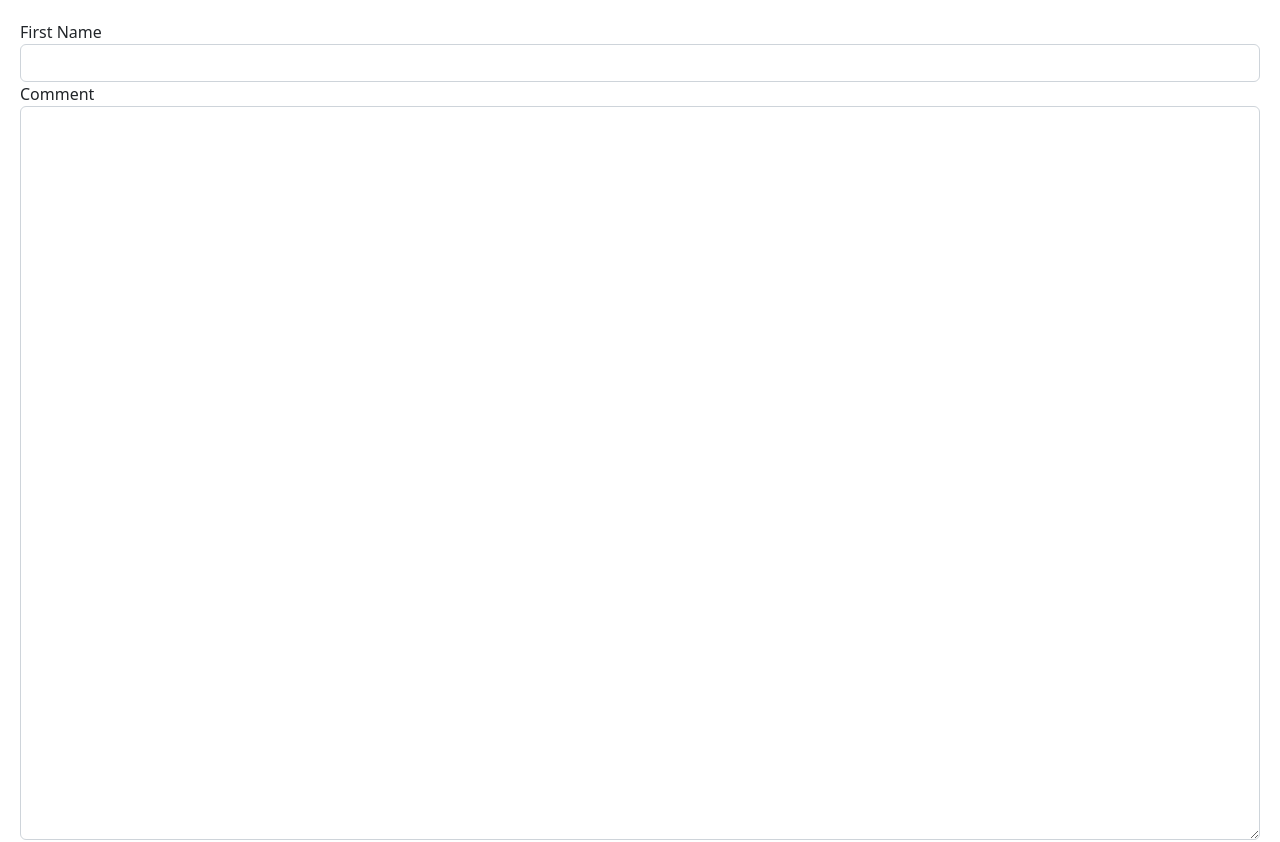
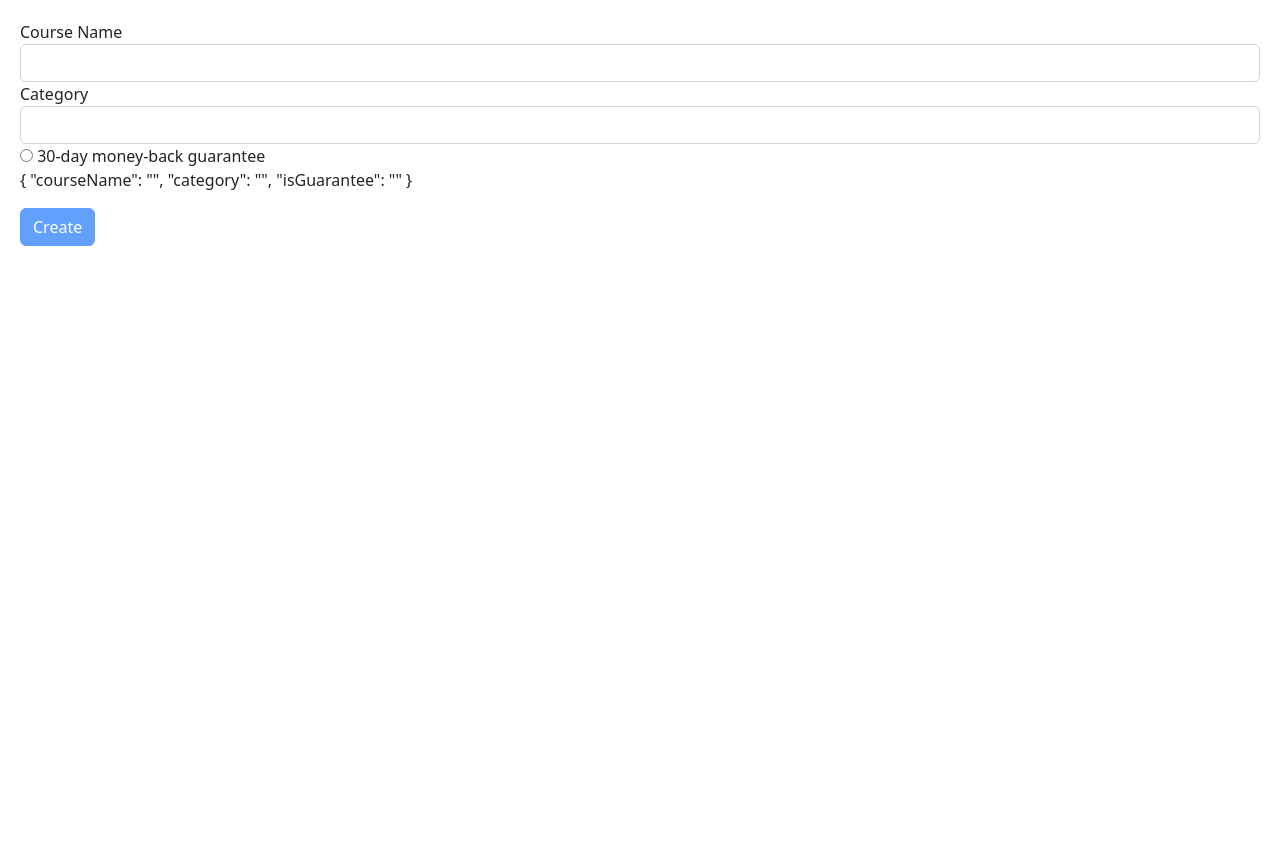
Before and after one commit to HeshanKarunaratne/AngularExamples, an Angular app: page / in a window 1280 px wide. Shown: the top 842 px of the page. After the commit the page ends 800 px from the top, so only its background shows below. Built offline with nearby package versions, Linux system fonts and the light colour scheme.

Commit message:
CoursesForm Exercise

```diff
--- a/src/app/app.component.html
+++ b/src/app/app.component.html
@@ -53,4 +53,5 @@
     Vendor Details Content
 </zippy> -->
 
-<app-contact-form></app-contact-form>
+<!-- <app-contact-form></app-contact-form> -->
+<app-course-form></app-course-form>
--- a/src/app/app.module.ts
+++ b/src/app/app.module.ts
@@ -19,6 +19,7 @@
 import { InputFormatDirective } from './input-format.directive';
 import { ZippyComponent } from './zippy/zippy.component';
 import { ContactFormComponent } from './contact-form/contact-form.component';
+import { CourseFormComponent } from './course-form/course-form.component';
 @NgModule({
   declarations: [
     AppComponent,
@@ -33,7 +34,8 @@
     LikeComponent,
     InputFormatDirective,
     ZippyComponent,
-    ContactFormComponent
+    ContactFormComponent,
+    CourseFormComponent
   ],
   imports: [
     BrowserModule,
--- /dev/null
+++ b/src/app/course-form/course-form.component.html
@@ -0,0 +1,30 @@
+<form #f="ngForm" (ngSubmit)="submit(f)">
+    <div class="form-group">
+        <label for="courseName">Course Name</label>
+        <input class="form-control" required minlength="5" ngModel name="courseName" #courseName="ngModel"
+            id="courseName" type="text">
+        <div class="alert alert-danger" *ngIf="courseName.touched && !courseName.valid">
+            <div *ngIf="courseName.errors?.['required']">Course name is required</div>
+            <div *ngIf="courseName.errors?.['minlength']">Course Name should be of minimum {{
+                courseName.errors?.['minlength']?.requiredLength }} characters</div>
+        </div>
+    </div>
+    <div class="form-group">
+        <label for="category">Category</label>
+        <select required ngModel name="category" id="category" #category="ngModel" class="form-control">
+            <option *ngFor="let category of categoryList" [ngValue]="category.id">{{category.name}}
+            </option>
+        </select>
+        <div class="alert alert-danger" *ngIf="category.touched && !category.valid">
+            <div *ngIf="category.errors?.['required']">Category is required</div>
+        </div>
+    </div>
+    <div class="radio">
+        <label>
+            <input #isGuarantee="ngModel" ngModel type="radio" name="isGuarantee" [value]="isGuarantee.valid">
+            30-day money-back guarantee
+        </label>
+    </div>
+    <p>{{f.value | json}}</p>
+    <button class="btn btn-primary" [disabled]="!f.valid">Create</button>
+</form>
--- /dev/null
+++ b/src/app/course-form/course-form.component.ts
@@ -0,0 +1,18 @@
+import { Component } from '@angular/core';
+
+@Component({
+  selector: 'app-course-form',
+  templateUrl: './course-form.component.html',
+  styleUrls: ['./course-form.component.scss']
+})
+export class CourseFormComponent {
+  categoryList = [
+    { id: 1, name: "Development" },
+    { id: 2, name: "Art" },
+    { id: 3, name: "Languages" }
+  ]
+
+  submit(f: any) {
+    console.log(f);
+  }
+}
```
Also changed, not shown: src/app/course-form/course-form.component.scss (added), 1 other file (tests, documents, lock files or other folders).
